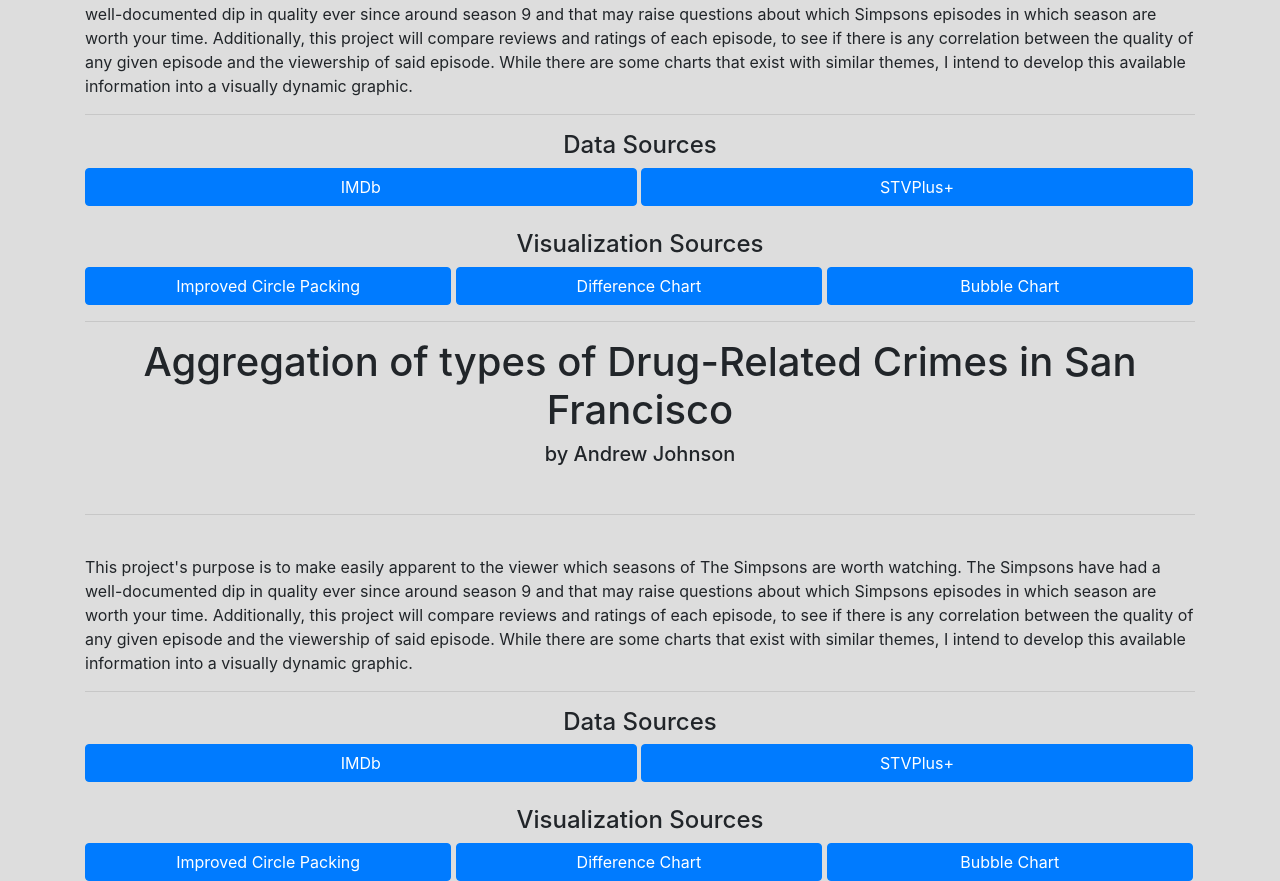
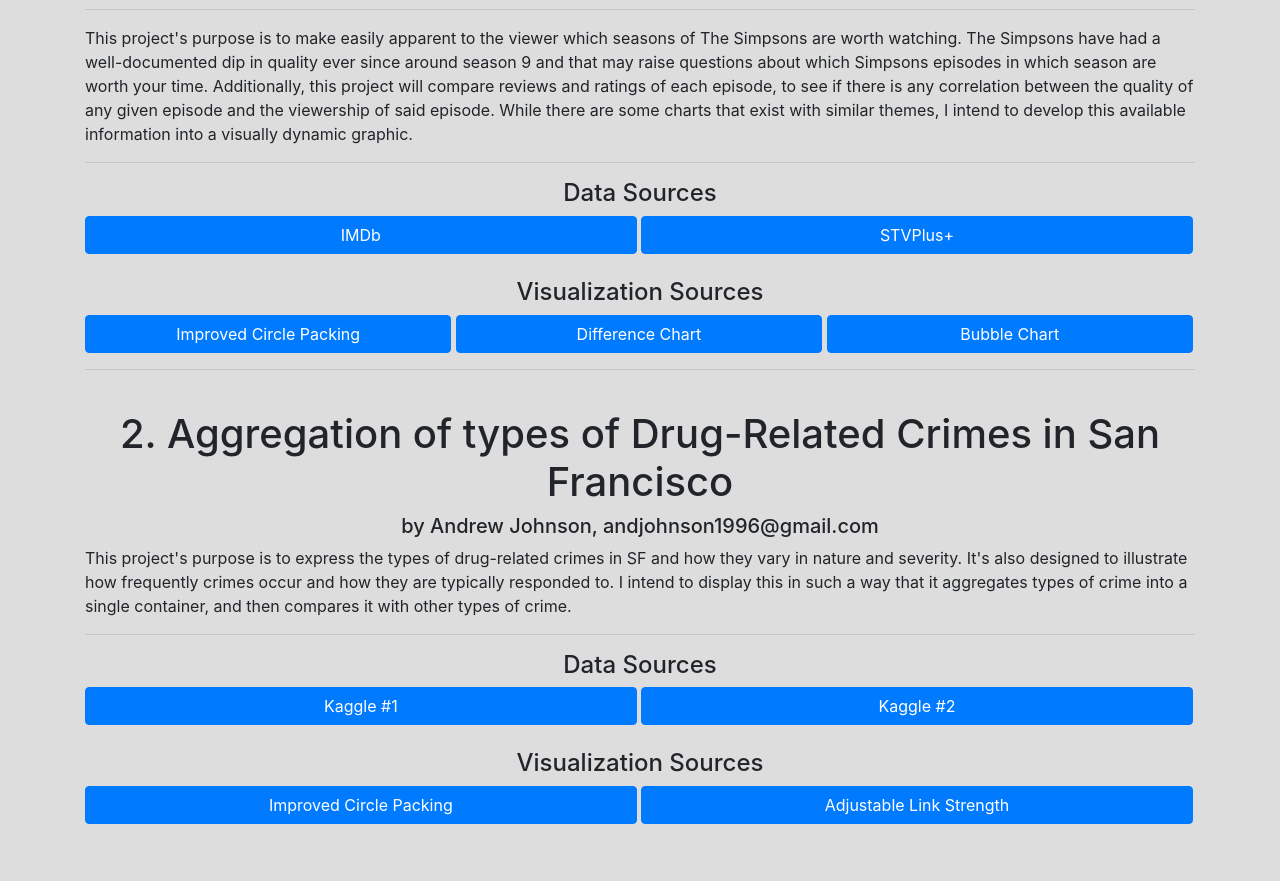
Before and after one commit to ajtemp/ajtemp.github.io, a plain HTML site: page index.html in a window 1280 px wide. Shown: the part 159-1040 px from the top of the page. After the commit the page ends 983 px from the top, so only its background shows below. Drawn offline with nearby package versions, Linux system fonts and the light colour scheme.

Commit message:
initial commit

```diff
--- a/index.html
+++ b/index.html
@@ -12,8 +12,8 @@
 <body style="background-color: #ddd">
 
 <div class="container mt-4">
-  <h1 class="text-center">Quality of The Simpsons, Episode by Episode</h1>
-  <h5 class="text-center">by Andrew Johnson</h5>
+  <h1 class="text-center">1. Quality/Viewership of The Simpsons, Episode by Episode</h1>
+  <h5 class="text-center">by Andrew Johnson, andjohnson1996@gmail.com</h5>
   <hr>
   <p>This project's purpose is to make easily apparent to the viewer which seasons of The Simpsons are worth watching. The Simpsons have had a well-documented dip in quality ever since around season 9 and that may raise questions about which Simpsons episodes in which season are worth your time. Additionally, this project will compare reviews and ratings of each episode, to see if there is any correlation between the quality of any given episode and the viewership of said episode. While there are some charts that exist with similar themes, I intend to develop this available information into a visually dynamic graphic.</p>
   <hr>
@@ -25,22 +25,23 @@
   <a class="btn btn-primary" href="https://bl.ocks.org/mbostock/467f1a0db47753cc630e" style="width: 33%">Improved Circle Packing</a>
   <a class="btn btn-primary" href="https://bl.ocks.org/mbostock/3894205" style="width: 33%">Difference Chart</a>
   <a class="btn btn-primary" href="https://bl.ocks.org/mbostock/4063269" style="width: 33%">Bubble Chart</a>
-  <hr>
-  <h1 class="text-center">Aggregation of types of Drug-Related Crimes in San Francisco</h1>
-  <h5 class="text-center">by Andrew Johnson</h5>
+
   <br>
   <hr>
   <br>
-  <p>This project's purpose is to make easily apparent to the viewer which seasons of The Simpsons are worth watching. The Simpsons have had a well-documented dip in quality ever since around season 9 and that may raise questions about which Simpsons episodes in which season are worth your time. Additionally, this project will compare reviews and ratings of each episode, to see if there is any correlation between the quality of any given episode and the viewership of said episode. While there are some charts that exist with similar themes, I intend to develop this available information into a visually dynamic graphic.</p>
+
+  <h1 class="text-center">2. Aggregation of types of Drug-Related Crimes in San Francisco</h1>
+  <h5 class="text-center">by Andrew Johnson, andjohnson1996@gmail.com</h5>
+
+  <p>This project's purpose is to express the types of drug-related crimes in SF and how they vary in nature and severity. It's also designed to illustrate how frequently crimes occur and how they are typically responded to. I intend to display this in such a way that it aggregates types of crime into a single container, and then compares it with other types of crime.</p>
   <hr>
   <h4 class="text-center">Data Sources</h4>
-  <a class="btn btn-primary" href="https://www.imdb.com/title/tt0096697/episodes?season=27" style="width: 49.7%">IMDb</a>
-  <a class="btn btn-primary" href="https://stvplus.com/show/176/The-Simpsons" style="width: 49.7%">STVPlus+</a>
+  <a class="btn btn-primary" href="https://www.kaggle.com/mfumagalli68/san-fransisco-top-drugs-crimes-by-year/data" style="width: 49.7%">Kaggle #1</a>
+  <a class="btn btn-primary" href="https://www.kaggle.com/claire69/drug-incidents-reported-from-sfpd/data" style="width: 49.7%">Kaggle #2</a>
 
   <h4 class="text-center mt-4">Visualization Sources</h4>
-  <a class="btn btn-primary" href="https://bl.ocks.org/mbostock/467f1a0db47753cc630e" style="width: 33%">Improved Circle Packing</a>
-  <a class="btn btn-primary" href="https://bl.ocks.org/mbostock/3894205" style="width: 33%">Difference Chart</a>
-  <a class="btn btn-primary" href="https://bl.ocks.org/mbostock/4063269" style="width: 33%">Bubble Chart</a>
+  <a class="btn btn-primary" href="https://bl.ocks.org/mbostock/467f1a0db47753cc630e" style="width: 49.7%">Improved Circle Packing</a>
+  <a class="btn btn-primary" href="https://bl.ocks.org/mbostock/aba1a8d1a484f5c5f294eebd353842da" style="width: 49.7%">Adjustable Link Strength</a>
 </div>
 
 </body>
```
